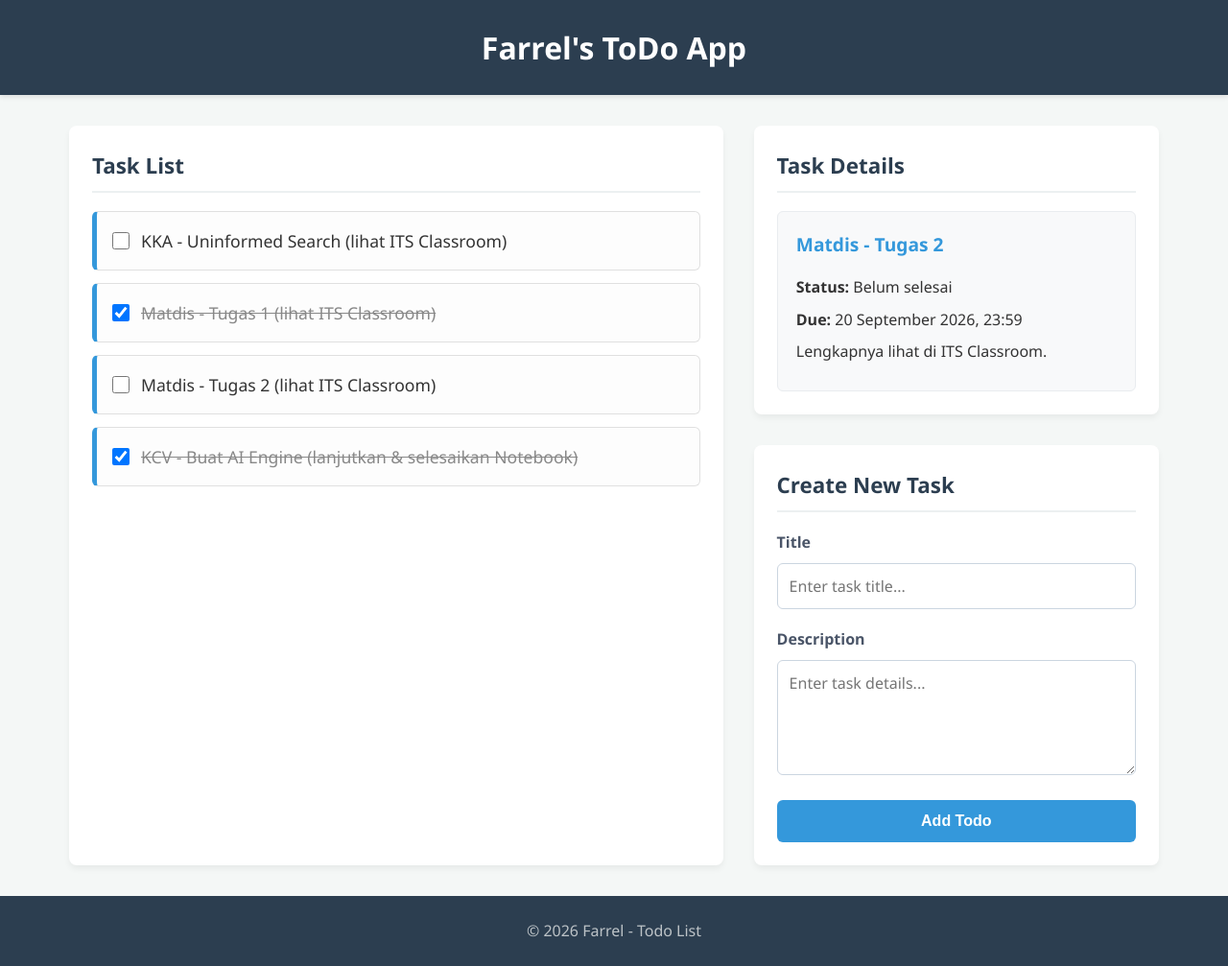
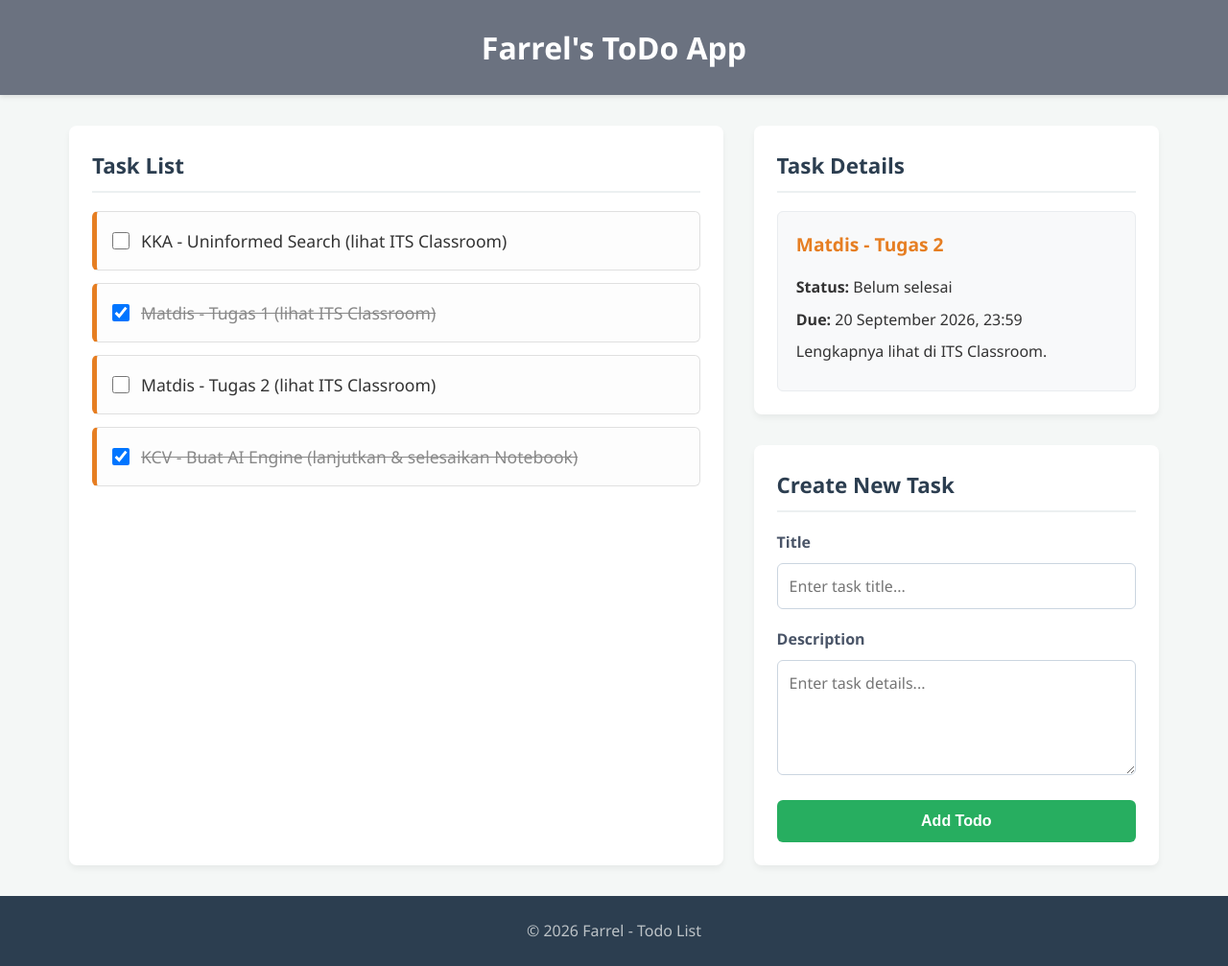
Before and after one commit to IF-Pemrograman-Web-A/5025251187_ToDo-App, a PHP site: page / in a window 1280 px wide. Shown: the whole page at 96% size. Run offline with PHP 8.4, Linux system fonts and the light colour scheme.

Commit message:
Update style.css

```diff
--- a/style.css
+++ b/style.css
@@ -15,7 +15,7 @@ body {
 }
 
 header {
-    background-color: #2c3e50;
+    background-color: #6b7280;
     color: #ffffff;
     padding: 1.5rem 2rem;
     text-align: center;
@@ -66,7 +66,7 @@ h2 {
     padding: 1rem;
     border-radius: 6px;
     border: 1px solid #e0e0e0;
-    border-left: 5px solid #3498db;
+    border-left: 5px solid #e67e22;
     transition: transform 0.2s ease, box-shadow 0.2s ease;
 }
 
@@ -113,7 +113,7 @@ h2 {
 
 .detail-card h3 {
     margin-bottom: 1rem;
-    color: #3498db;
+    color: #e67e22;
     font-size: 1.2rem;
 }
 
@@ -143,8 +143,8 @@ h2 {
 
 .form-group input:focus, .form-group textarea:focus {
     outline: none;
-    border-color: #3498db;
-    box-shadow: 0 0 0 3px rgba(52, 152, 219, 0.2);
+    border-color: #e67e22;
+    box-shadow: 0 0 0 3px rgba(230, 126, 34, 0.2);
 }
 
 .form-group textarea {
@@ -153,7 +153,7 @@ h2 {
 }
 
 button {
-    background: #3498db;
+    background: #27ae60;
     color: #ffffff;
     padding: 0.8rem 1.5rem;
     border: none;
@@ -166,7 +166,7 @@ button {
 }
 
 button:hover {
-    background: #2980b9;
+    background: #219150;
 }
 
 footer {
```
